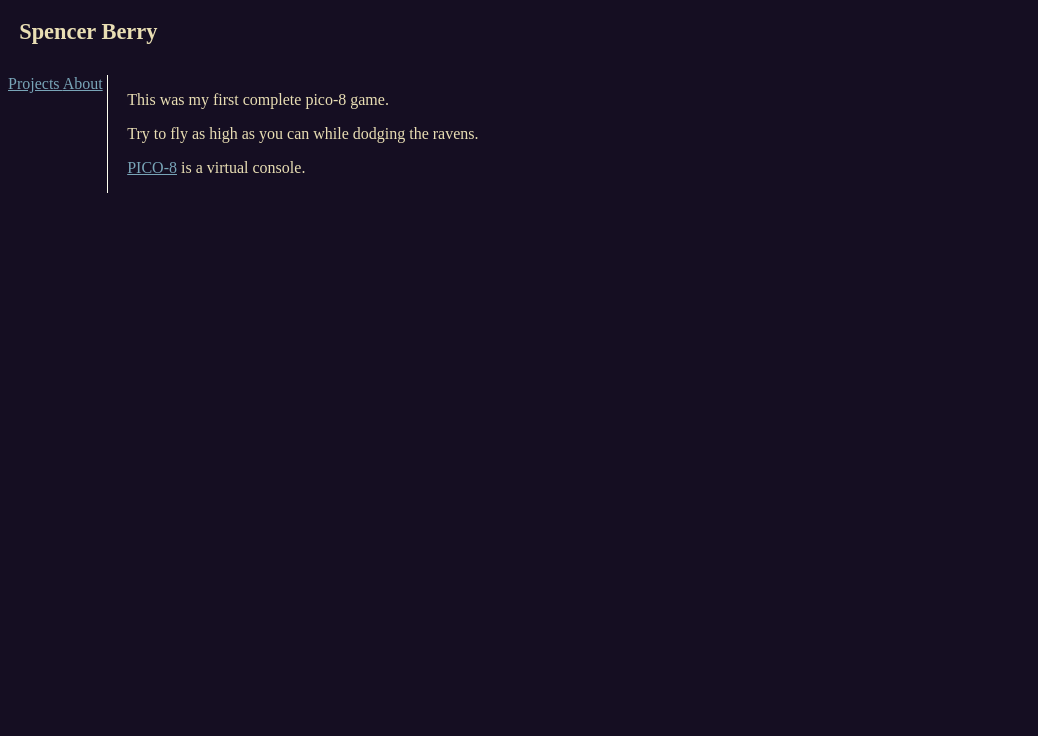
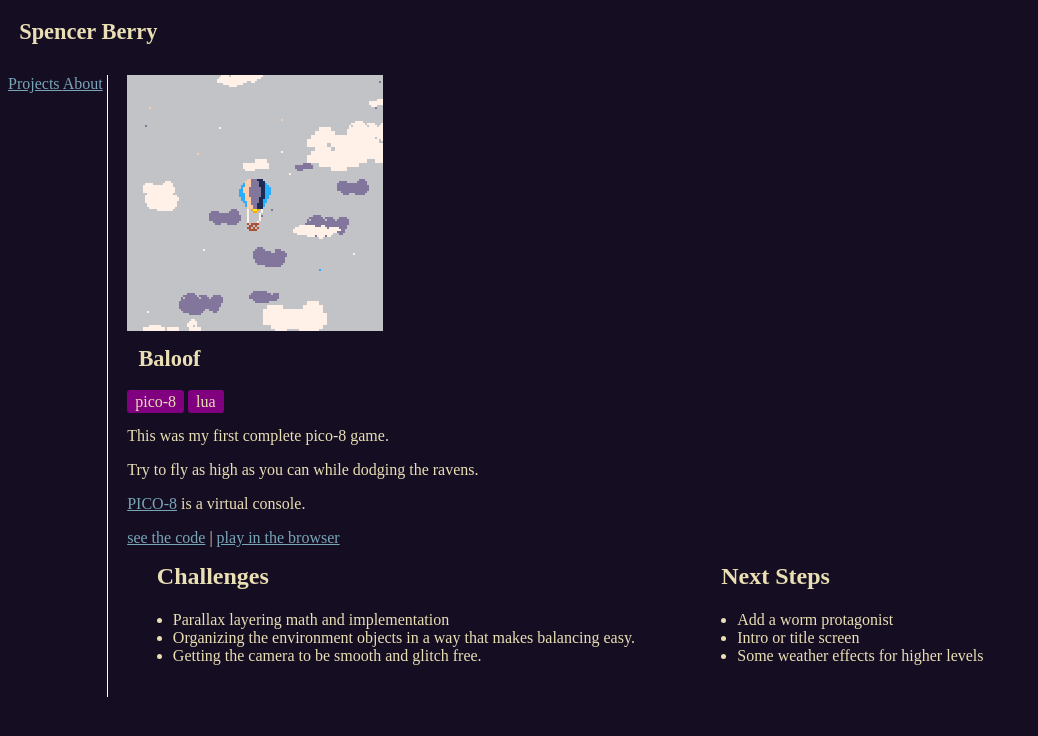
Before and after one commit to spncr/spncr.dev, a Jekyll site: the page built from _projects/baloof.md, in a window 1280 px wide. Shown: the top 736 px of the page, without its empty margins (0-1038 px from the left). Built offline with Jekyll 4.4.1, drawn with Linux system fonts in a browser that asks for light colours.

Commit message:
Projects and project layout

```diff
--- a/_config.yml
+++ b/_config.yml
@@ -41,6 +41,16 @@ defaults:
       path: ""
     values:
       layout: default
+  -
+    scope:
+      type: "projects"
+    values:
+      layout: project
+  -
+    scope:
+      path: "assets/img"
+    values:
+      image: true
 
 # Exclude from processing.
 # The following items will not be processed, by default. Create a custom list
--- /dev/null
+++ b/_layouts/project.html
@@ -0,0 +1,38 @@
+---
+layout: default
+---
+<img src="../assets/img/{{page.image}}">
+<h1>{{page.title}}</h1>
+<div class="tools">
+{% for tool in page.tools %}
+  <span class="tool">{{tool}}</span>
+{% endfor %}
+</div>
+{{content}}
+
+{% for link in page.links %}
+  <a href="{{link.link}}">{{link.label}}</a>
+    {% unless link == page.links.last %} | {% endunless %}
+{% endfor %}
+
+<div id="lists">
+  <div>
+    <h2>Challenges</h2>
+    <ul>
+    {% for challenge in page.challenges %}
+      <li>{{ challenge }}</li>
+    {% endfor %}
+    </ul>
+  </div>
+
+  <div>
+
+    <h2>Next Steps</h2>
+    <ul>
+    {% for todo in page.todos %}
+      <li>{{ todo }}</li>
+    {% endfor %}
+    </ul>
+  </div>
+
+</div>
--- a/_projects/baloof.md
+++ b/_projects/baloof.md
@@ -1,8 +1,20 @@
 ---
 title: Baloof
-tags: [pico-8, code, lua]
-code_link: https://github.com/spencerberry
-demo_link: https://spncr.itch.io/baloof
+tools: [pico-8, lua]
+links:
+  - label: see the code
+    link: https://github.com/spencerberry
+  - label: play in the browser
+    link: https://spncr.itch.io/baloof
+image: baloof.gif
+challenges:
+  - Parallax layering math and implementation
+  - Organizing the environment objects in a way that makes balancing easy.
+  - Getting the camera to be smooth and glitch free.
+todos:
+  - Add a worm protagonist
+  - Intro or title screen
+  - Some weather effects for higher levels
 ---
 
 This was my first complete pico-8 game.
--- a/assets/css/styles.css
+++ b/assets/css/styles.css
@@ -35,6 +35,30 @@ content{
   grid-area: main;
 }
 
+.tools{
+  margin: 1em 0;
+}
+.tools .tool{
+  background-color: purple;
+  padding: .2em .5em;
+  border-radius: .2em;
+}
+
+#lists{
+  display: grid;
+  grid-template-columns: 1fr;
+}
+
+#lists div{
+  padding: 1em 1%;
+}
+
+#lists div h2{
+  padding: 0 1em .2em;
+  margin: 0;
+}
+
+
 @media (min-width: 500px){
   body {
     grid-template-columns: 100px 1fr;
@@ -61,4 +85,9 @@ content{
   content{
     padding: 0 1em;
   }
+
+  #lists{
+    display: grid;
+    grid-template-columns: 1fr 1fr;
+  }
 }
--- a/index.html
+++ b/index.html
@@ -8,4 +8,4 @@ title: Projects
     <small>{{project.tags}}</small>
     <p>{{project.content | markdownify}}</p>
   </div>
-  {% endfor %}
+{% endfor %}
```
Also changed, not shown: _posts/test.md (added, +3 -0 lines), assets/img/baloof.gif (added).
